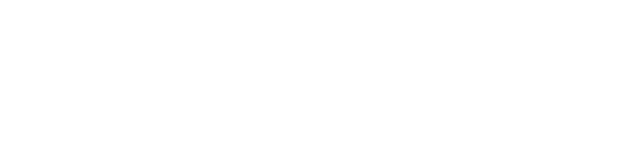
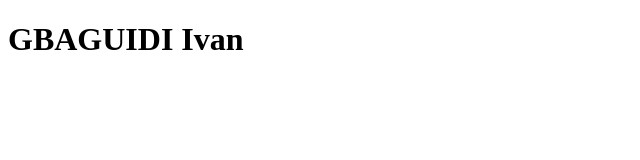
Before and after one commit to ivangbaguidi-oss/mon-cv, a plain HTML site: page index.html in a window 1280 px wide. Shown: the whole page, without its empty margins (0-640 px from the left). Drawn offline with Linux system fonts and the light colour scheme.

Commit message:
mise en place de la section titre

```diff
--- a/index.html
+++ b/index.html
@@ -7,7 +7,7 @@
 </head>
 <body>
 
-  <!-- TITRE -->
+  <h1>GBAGUIDI Ivan</h1>
 
   <!-- DESCRIPTION -->
 
```
